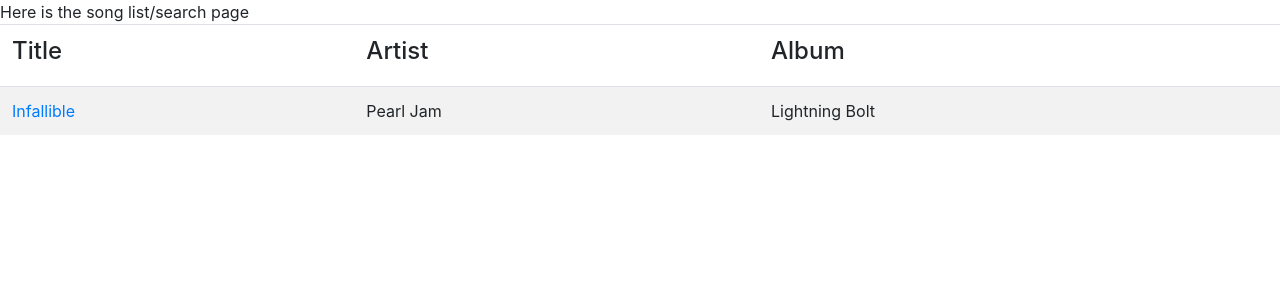
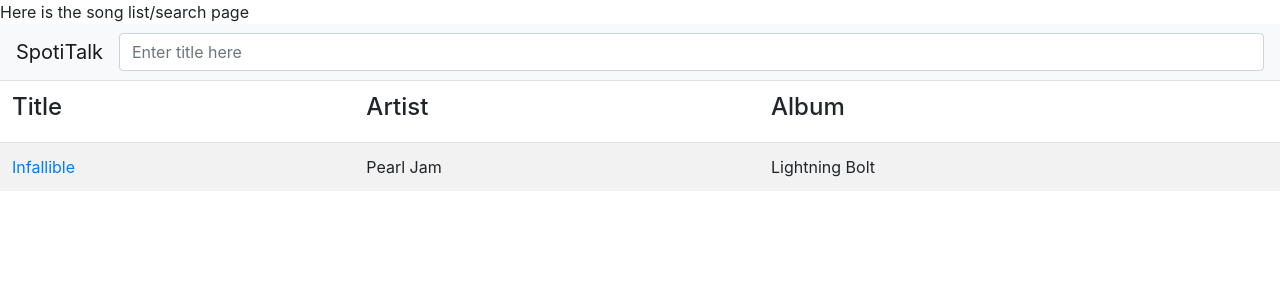
Before and after one commit to jacksonneal/SpotiTalk, a React (Create React App) app in the folder spotitalk/: page / in a window 1280 px wide. Shown: the top 300 px of the page. Built offline with nearby package versions, Linux system fonts and the light colour scheme.

Commit message:
connect song title search to redux store

```diff
--- a/spotitalk/src/App.js
+++ b/spotitalk/src/App.js
@@ -4,6 +4,7 @@
 import { BrowserRouter as Router, Route } from 'react-router-dom';
 import SongSearch from './components/SongSearch';
 import SongSoloView from './components/SongSoloView';
+import SongSearchDispatcher from './songSearchDispatcher';
 
 function App(props) {
   return (
@@ -16,4 +17,4 @@
   );
 }
 
-export default connect(state => state.songs)(App);
+export default connect(state => state.songs, SongSearchDispatcher)(App);
--- a/spotitalk/src/components/SongList.js
+++ b/spotitalk/src/components/SongList.js
@@ -1,7 +1,7 @@
 import React from 'react'
 import SongRow from './SongRow';
 
-export default function SongList(props) {
+export default function SongList() {
     const songList = [{ id: "123", title: "Infallible", artist: "Pearl Jam", album: "Lightning Bolt" }]; // will be fetched from the api
     return (
         <table class="table table-striped">
--- a/spotitalk/src/components/SongSearch.js
+++ b/spotitalk/src/components/SongSearch.js
@@ -1,11 +1,14 @@
 import React from 'react';
 import SongList from './SongList';
+import SongSearchBar from './SongSearchBar';
 
 export default function SongSearch(props) {
-    console.log('***Props***', props);
+    const { searchSongTitle } = props;
+    console.log(props);
     return (
         <div>
             <div>Here is the song list/search page</div>
+            <SongSearchBar {...{ searchSongTitle }} />
             <SongList />
         </div>
     )
--- /dev/null
+++ b/spotitalk/src/components/SongSearchBar.js
@@ -0,0 +1,17 @@
+import React from 'react';
+
+export default function SongSearch(props) {
+    const { searchSongTitle } = props;
+
+    return (
+        <div class="pos-f-t">
+            <nav class="navbar navbar-expand-lg navbar-light bg-light">
+                <span class="navbar-brand">
+                    SpotiTalk
+                </span>
+                <input class="form-control" id="songTitleSearch"
+                    placeholder="Enter title here" onChange={e => searchSongTitle(e.target.value)} />
+            </nav>
+        </div>
+    )
+}
--- a/spotitalk/src/reducers/songs.js
+++ b/spotitalk/src/reducers/songs.js
@@ -1,16 +1,15 @@
 const initialState = {
-    songNameSearch: '',
+    songSearchTitle: '',
 };
 
-//Are there any actions?
 const actions = {
-    'DELETE_SONG': deleteSong,
+    'SEARCH_SONG_TITLE': searchSongTitle,
 }
 
 //Just an example, probably won't delete songs
-function deleteSong(state, action) {
+function searchSongTitle(state, action) {
     return {
-        songList: state.songList.filter(song => song.id !== action.payload.id)
+        songSearchTitle: action.payload.searchTitle
     }
 }
 
--- /dev/null
+++ b/spotitalk/src/songSearchDispatcher.js
@@ -0,0 +1,12 @@
+export default function SongSearchDispatcher(dispatch) {
+    return {
+        searchSongTitle: (title) => {
+            dispatch({
+                type: 'SEARCH_SONG_TITLE',
+                payload: {
+                    searchTitle: title,
+                }
+            })
+        },
+    }
+}
```
